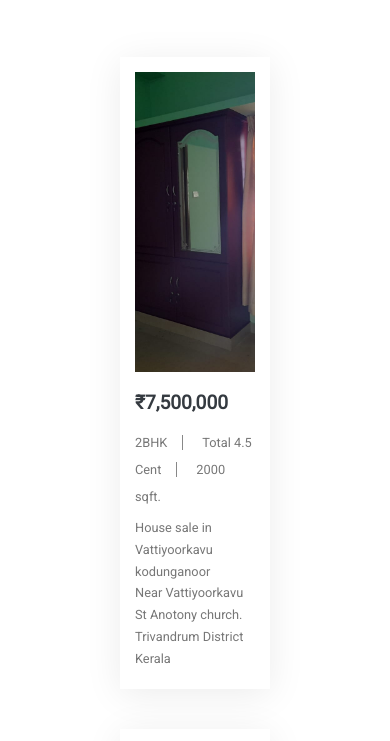
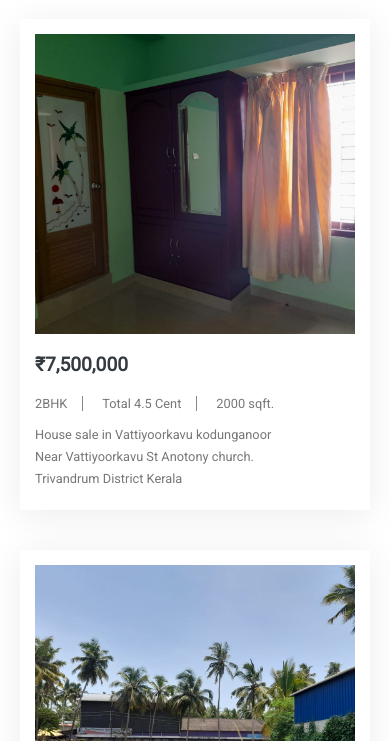
Before and after one commit to Captainiq/homes, a plain HTML site: page property.html in a window 390 px wide. Shown: the part 255-996 px from the top of the page. Drawn offline with nearby package versions, Linux system fonts and the light colour scheme.

Commit message:
new upadate v01

```diff
--- a/css/prostyle.css
+++ b/css/prostyle.css
@@ -154,3 +154,13 @@ section
     font-size: 0.8rem;
     padding-right: 15px;
 }
+
+@media (max-width:650px)
+{
+    .menu .content .box {
+        width: 100%;
+    }
+    section {
+        padding: 100px 0 0 0;
+    }
+}
```
Also changed, not shown: img/1.jpg (deleted), img/1878410079.jpg (deleted), img/2.jpg (deleted), img/201501362.jpg (deleted), img/3.jpg (deleted), img/4.jpg (deleted), img/5.jpg (deleted), img/logo.png (deleted), img/pp.jpg (deleted).
